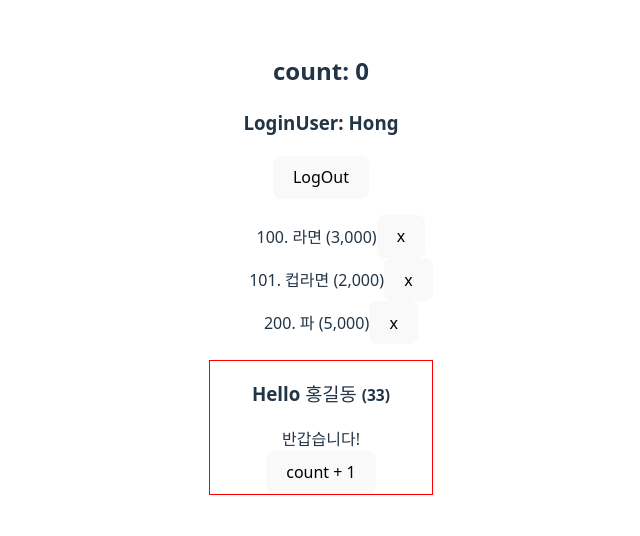
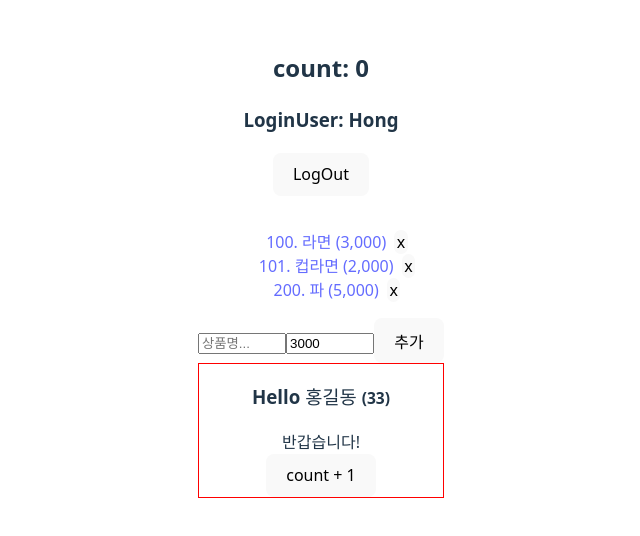
Before and after one commit to indiflex/hana7, a React (Vite) app in the folder react/rbvite/: page / in a window 1280 px wide. Shown: the part 136-672 px from the top of the page, without its empty margins (319-959 px from the left). Built offline with nearby package versions, Linux system fonts and the light colour scheme.

Commit message:
cart item add & edit 1

```diff
--- a/react/rbvite/src/App.tsx
+++ b/react/rbvite/src/App.tsx
@@ -10,7 +10,7 @@ export type LoginUser = {
 
 export type LoginFn = (id: number, name: string) => void;
 
-type Cart = {
+export type Cart = {
   id: number;
   name: string;
   price: number;
@@ -52,6 +52,20 @@ function App() {
     });
   };
 
+  const addItem = (name: string, price: number) => {
+    const id = Math.max(...session.cart.map(item => item.id), 0) + 1;
+    setSession({ ...session, cart: [...session.cart, { id, name, price }] });
+  };
+
+  const editItem = (workingItem: Cart) => {
+    setSession({
+      ...session,
+      cart: session.cart.map(item =>
+        item.id === workingItem.id ? workingItem : item
+      ),
+    });
+  };
+
   return (
     <>
       <h2>count: {count}</h2>
@@ -60,6 +74,8 @@ function App() {
         login={login}
         logout={logout}
         removeItem={removeItem}
+        addItem={addItem}
+        editItem={editItem}
       />
       <Hello name={'홍길동'} age={33} plusCount={plusCount}>
         반갑습니다!
--- a/react/rbvite/src/components/Login.tsx
+++ b/react/rbvite/src/components/Login.tsx
@@ -13,11 +13,11 @@ export default function Login({ login }: Props) {
     const name = nameRef.current?.value;
     if (!id || isNaN(id)) {
       alert('Input the id!');
-      if (idRef.current) idRef.current.focus();
+      idRef.current?.focus();
       return;
     } else if (!name) {
       alert('Input the name!');
-      if (nameRef.current) nameRef.current.focus();
+      nameRef.current?.focus();
       return;
     }
 
--- a/react/rbvite/src/components/My.tsx
+++ b/react/rbvite/src/components/My.tsx
@@ -1,4 +1,5 @@
-import type { LoginFn, Session } from '../App';
+import { useRef, useState, type FormEvent } from 'react';
+import type { Cart, LoginFn, Session } from '../App';
 import Login from './Login';
 import Profile from './Profile';
 
@@ -7,6 +8,8 @@ type Props = {
   login: LoginFn;
   logout: () => void;
   removeItem: (id: number) => void;
+  addItem: (name: string, price: number) => void;
+  editItem: (item: Cart) => void;
 };
 
 export default function My({
@@ -14,7 +17,43 @@ export default function My({
   login,
   logout,
   removeItem,
+  addItem,
+  editItem,
 }: Props) {
+  const itemNameRef = useRef<HTMLInputElement>(null);
+  const itemPriceRef = useRef<HTMLInputElement>(null);
+  const [workingItem, setWorkingItem] = useState<Cart | null>(null);
+
+  const submitItem = (evt: FormEvent<HTMLFormElement>) => {
+    evt.preventDefault();
+    const name = itemNameRef.current?.value;
+    const price = itemPriceRef.current?.value;
+    if (!name) {
+      alert('상품명을 입력하세요!');
+      itemNameRef.current?.focus();
+      return;
+    }
+
+    if (!price) {
+      alert('금액을 입력하세요!');
+      itemPriceRef.current?.focus();
+      return;
+    }
+
+    if (workingItem) {
+      editItem({ id: workingItem.id, name, price: +price });
+      setWorkingItem(null);
+    } else {
+      addItem(name, +price);
+    }
+
+    if (itemNameRef.current && itemPriceRef.current) {
+      itemNameRef.current.value = '';
+      itemPriceRef.current.value = '3000';
+      itemNameRef.current.focus();
+    }
+  };
+
   return (
     <>
       {loginUser ? (
@@ -24,14 +63,63 @@ export default function My({
       )}
 
       <div>
+        <h1>{workingItem?.name}</h1>
         <ul>
           {cart.map(item => (
             <li key={item.id}>
-              {item.id}. {item.name} ({item.price.toLocaleString()})
-              <button onClick={() => removeItem(item.id)}>x</button>
+              <a
+                href='#'
+                onClick={() => {
+                  setWorkingItem(item);
+                  if (itemNameRef.current && itemPriceRef.current) {
+                    itemNameRef.current.value = item.name;
+                    itemPriceRef.current.value = `${item.price}`;
+                  }
+                }}
+              >
+                {item.id}. {item.name} ({item.price.toLocaleString()})
+              </a>
+              <button onClick={() => removeItem(item.id)} className='p-sm'>
+                x
+              </button>
             </li>
           ))}
         </ul>
+
+        {workingItem ? (
+          <form onSubmit={submitItem}>
+            <input
+              type='text'
+              ref={itemNameRef}
+              className='w-sm'
+              placeholder='상품명...'
+            />
+            <input
+              type='number'
+              ref={itemPriceRef}
+              placeholder='금액...'
+              className='w-sm'
+            />
+            <button type='submit'>수정</button>
+          </form>
+        ) : (
+          <form onSubmit={submitItem}>
+            <input
+              type='text'
+              ref={itemNameRef}
+              className='w-sm'
+              placeholder='상품명...'
+            />
+            <input
+              type='number'
+              ref={itemPriceRef}
+              defaultValue='3000'
+              placeholder='금액...'
+              className='w-sm'
+            />
+            <button type='submit'>추가</button>
+          </form>
+        )}
       </div>
     </>
   );
--- a/react/rbvite/src/index.css
+++ b/react/rbvite/src/index.css
@@ -74,3 +74,13 @@ ul {
 .border {
   border: 1px solid red;
 }
+
+.p-sm {
+  padding: 0 0.1rem;
+  margin-left: 0.5rem;
+  margin-right: 0.5rem;
+}
+
+.w-sm {
+  width: 5rem;
+}
```
